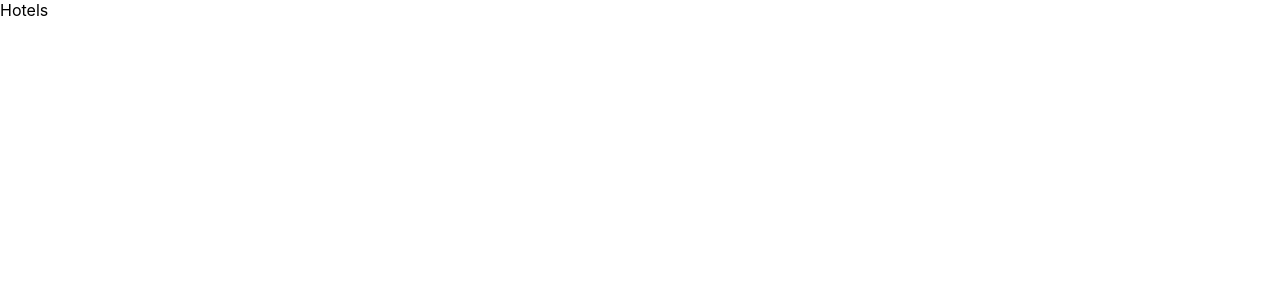
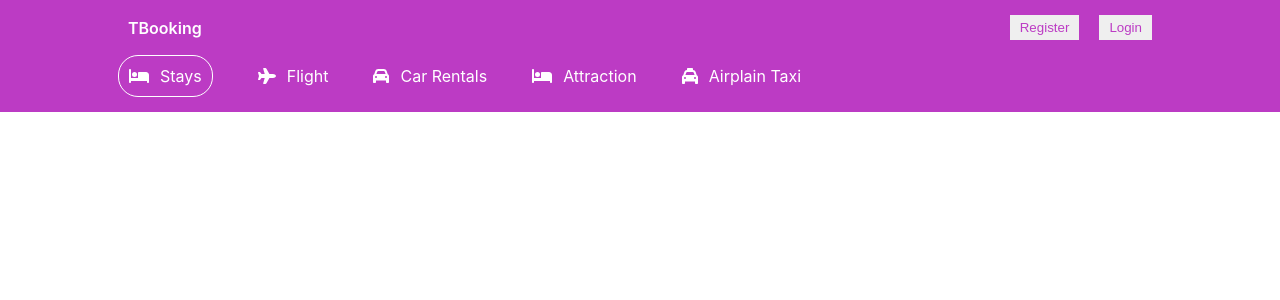
Before and after one commit to AworThales/booking-mern-stack, a React (Create React App) app in the folder frontend/: page /hotels in a window 1280 px wide. Shown: the top 300 px of the page. Built offline with nearby package versions, Linux system fonts and the light colour scheme.

Commit message:
Passing list props with condition

```diff
--- a/frontend/src/components/header/Header.jsx
+++ b/frontend/src/components/header/Header.jsx
@@ -7,7 +7,7 @@ import 'react-date-range/dist/styles.css';
 import 'react-date-range/dist/theme/default.css';
 import { format } from "date-fns";
 
-export default function Header() {
+export default function Header({type}) {
     const [ OpenDate, setOpenDate ] = useState(false);
     const [ date, setDate ] = useState([
         {
@@ -34,7 +34,7 @@ export default function Header() {
 
     return (
      <div className="header">
-        <div className="headerContainer">
+        <div className={type === "list" ? "headerContainer listMode" : "headerContainer"}>
             <div className="headerList">
                 <div className="headerListItem active">
                     <FontAwesomeIcon icon={faBed}/>
@@ -57,6 +57,8 @@ export default function Header() {
                     <span>Airplain Taxi</span>
                 </div>
             </div>
+            {type !== "list" &&
+            <>
                 <h1 className="headerTitle">A life time of discount? It's Genius</h1>
                 <p className="headerDescription">
                     Get rewared for your travels - unlock instant saving of 10%
@@ -113,6 +115,7 @@ export default function Header() {
                         <button className="headerBtn">Search</button>
                     </div>
                 </div>
+            </>}
         </div>
      </div>
     );
--- a/frontend/src/components/header/header.css
+++ b/frontend/src/components/header/header.css
@@ -10,6 +10,10 @@
     width: 100%;
     max-width: 1024px;
     margin: 0px 20px 100px 0px;
+}
+
+.headerContainer.listMode {
+    margin: 0px 20px 5px 0px;
 }
 
 .headerList {
--- a/frontend/src/pages/list/List.jsx
+++ b/frontend/src/pages/list/List.jsx
@@ -1,9 +1,12 @@
 import "./list.css";
+import NavBar from "../../components/navbar/NavBar"
+import Header from "../../components/header/Header"
 
 export default function List() {
     return (
      <div className="list">
-        Hotels
+        <NavBar />
+        <Header type="list" />
      </div>
     );
   }
```
Lines whose indentation alone changed are shown as unchanged.
